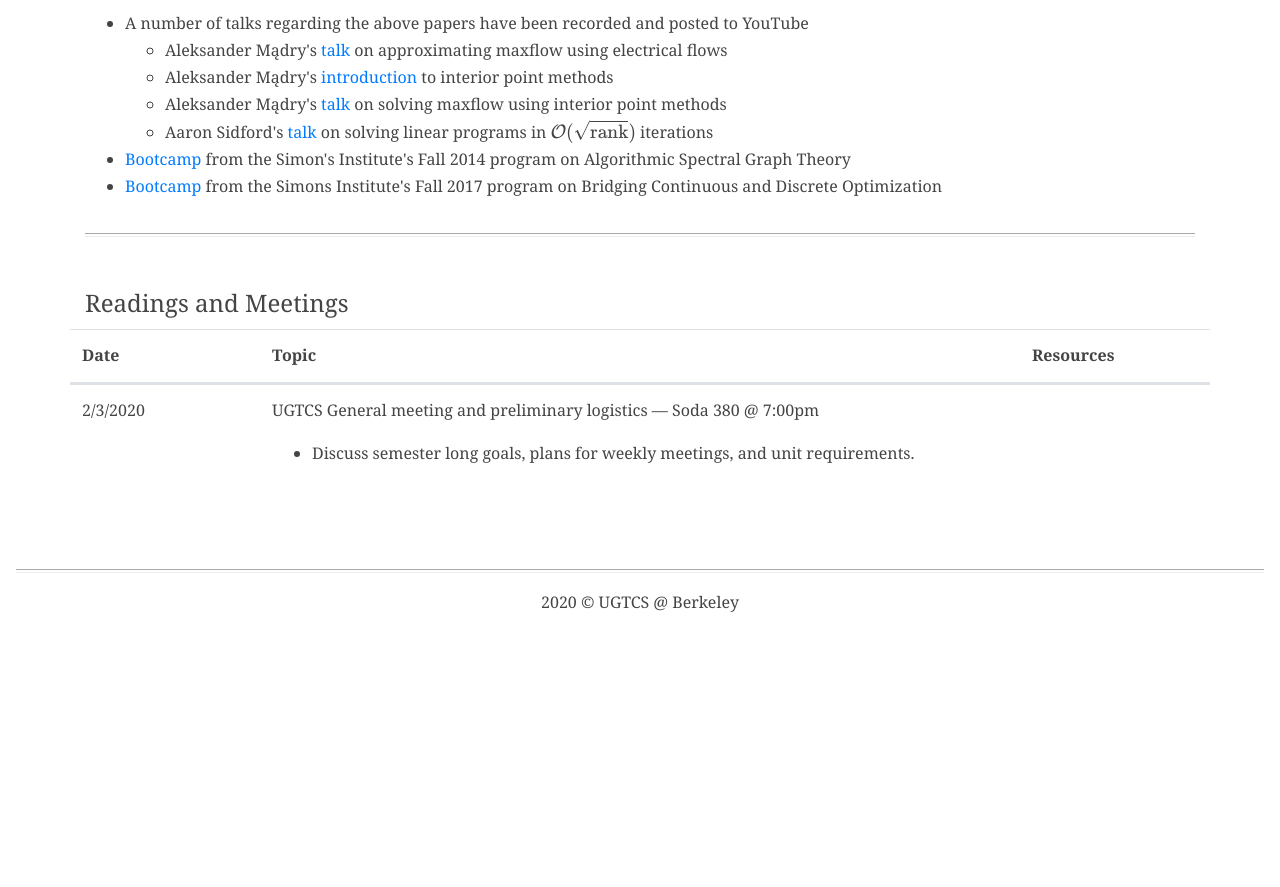
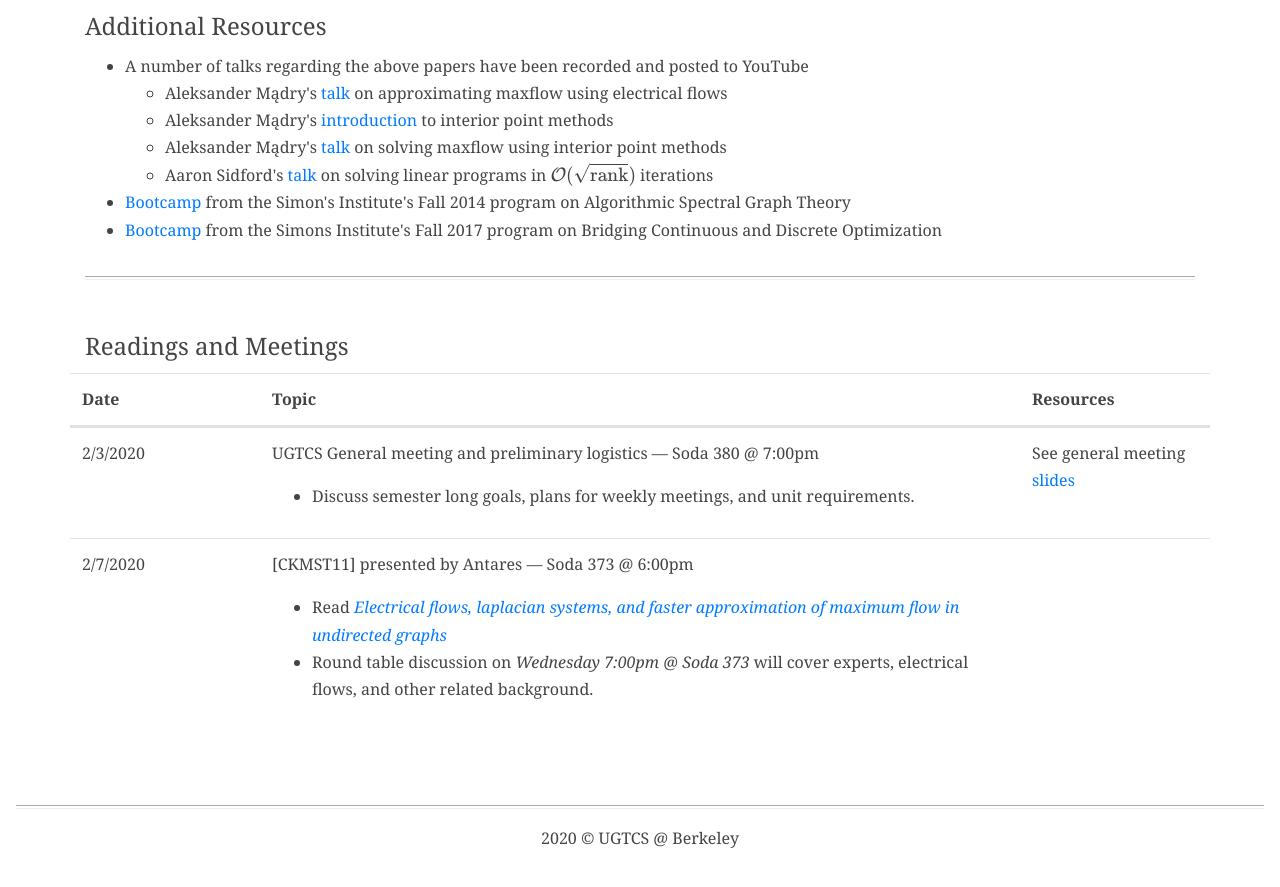
Before and after one commit to ugtcs/ugtcs.github.io, a Jekyll site: the page built from _pages/sp20_maxflow.html, in a window 1280 px wide and 900 px high, scrolled down 1127 px. Shown: the top 887 px of the window. Built offline with Jekyll 4.4.1, drawn with Linux system fonts in a browser that asks for light colours; formulas are drawn with MathJax 3; before the commit the page ends 1790 px from its top, so only the background shows below that; some of the changed text lies outside the part shown.

Commit message:
Added first week of meetings for maxflow

```diff
--- a/_pages/sp20_maxflow.html
+++ b/_pages/sp20_maxflow.html
@@ -31,6 +31,7 @@ permalink: /sp20_maxflow/
   <div class="row">
     <div class="col-sm">
       <h4>Paper List</h4>
+      <p>Some papers that we may cover this semester include the following.</p>
       <ul>
         <li><a href="https://arxiv.org/abs/1010.2921"><i>Electrical flows, laplacian systems, and faster approximation of maximum flow in undirected graphs</i></a></li>
         <ul>
@@ -103,6 +104,21 @@ permalink: /sp20_maxflow/
               </p>
             </td>
             <td class="col-sm-2">
+              <p>See general meeting <a href="https://docs.google.com/presentation/d/1a1INVY1zZUHM2Nl_KQy1X8iwwsqQF5_ve7jTyL7v-ps/edit#slide=id.g6e86a6dd81_2_1">slides</a></p>
+            </td>
+          </tr>
+          <tr class="row">
+            <td class="col-sm-2">2/7/2020</td>
+            <td class="col-sm-8">
+              <p>[CKMST11] presented by Antares &mdash; Soda 373 @ 6:00pm</p>
+              <p>
+                <ul>
+                  <li>Read <i><a href="https://arxiv.org/abs/1010.2921">Electrical flows, laplacian systems, and faster approximation of maximum flow in undirected graphs</a></i></li>
+                  <li>Round table discussion on <i>Wednesday 7:00pm @ Soda 373</i> will cover experts, electrical flows, and other related background.</li>
+                </ul>
+              </p>
+            </td>
+            <td class="col-sm-2">
             </td>
           </tr>
         </tbody>
```
